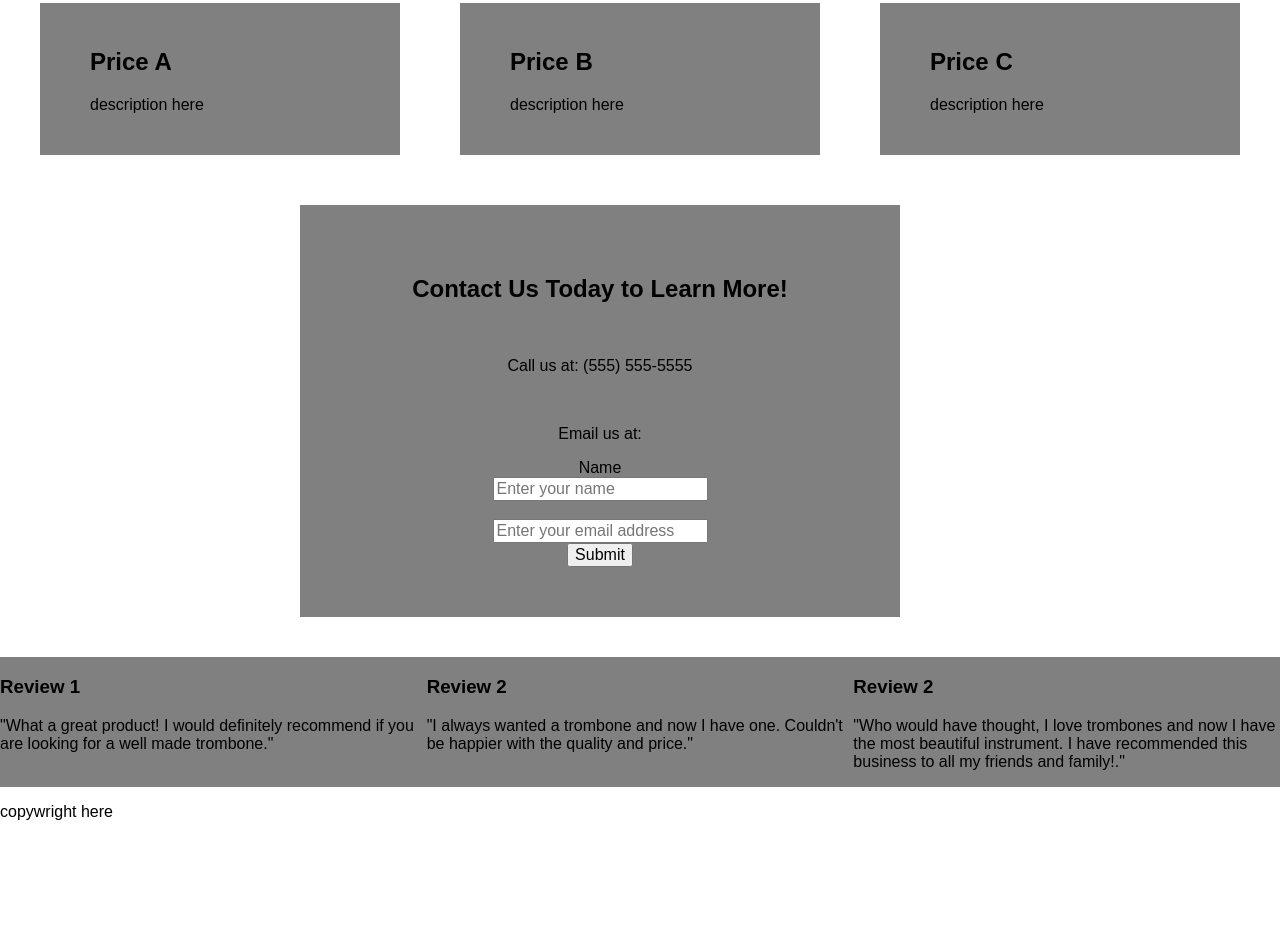
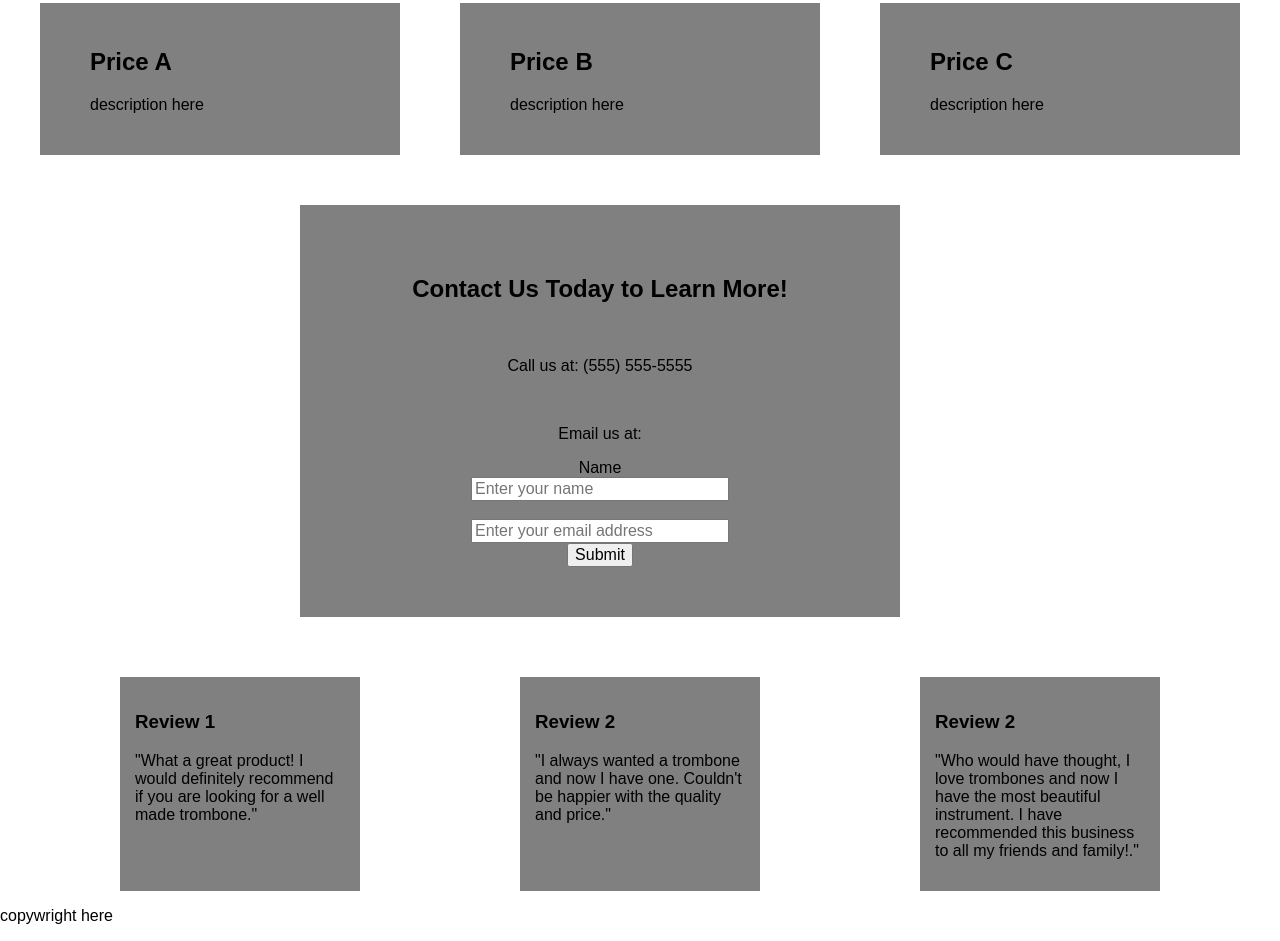
Before and after one commit to Stacy-Riley/fcc-product-landing-page, a plain HTML site: page index.html in a window 1280 px wide. Shown: the part 452-1393 px from the top of the page. Before the commit the page ends 1289 px from the top, so only its background shows below. Drawn offline with Linux system fonts and the light colour scheme.

Commit message:
Created more code for the flex-box areas, work in progress

```diff
--- a/css/main.css
+++ b/css/main.css
@@ -29,8 +29,6 @@ body {
 	display: flex;
 	max-width: 1200px;
 	justify-content: space-around;
-	align-items: center;
-	margin-bottom: 40px;
 }
 
 .contact-main {
@@ -39,48 +37,37 @@ body {
 	box-sizing: border-box;
 	padding: 50px 0px;
 	text-align: center;
+	margin-bottom: 50px;
 }
+/*Form Boxes to enter name and email address*/
+
+#name, #email {
+	width: 250px;
+}
+
 /* Review Section*/
 
 .review-container {
-
-}
-.review-1 {
-	flex: 1;
-	order: 1;
-	background-color: gray;
+	/*display: flex;
+	justify-content: space-between;*/
+	max-width: 1200px;
+	margin: 10px auto 0 auto;
 }
 
-.review-2 {
-	flex: 1;
-	order: 3;
+.review-1, .review-2, .review-3, .review-4 {
+	box-sizing: border-box;
+	flex-basis: 20%;
 	background-color: gray;
-}
-
-.review-3 {
-	flex: 1;
-	order: 3;
-	background-color: gray;
+	/*width: 400px;*/
+	padding: 15px 15px;
 }
 
 @media (min-width: 900px) {
 	.review-container {
 		display: flex;
-		justify-content: space-between;
+		justify-content: space-around;
+		flex-wrap: wrap;
 	}
-
-}
-/*
-.form-row {
-	padding: 10px 0;
-	display: flex;
 }
 
-.form-row label {
-	padding-right: 10px;
-}
-
-.form-row input {
-	flex: 1;
-}
 */
```
